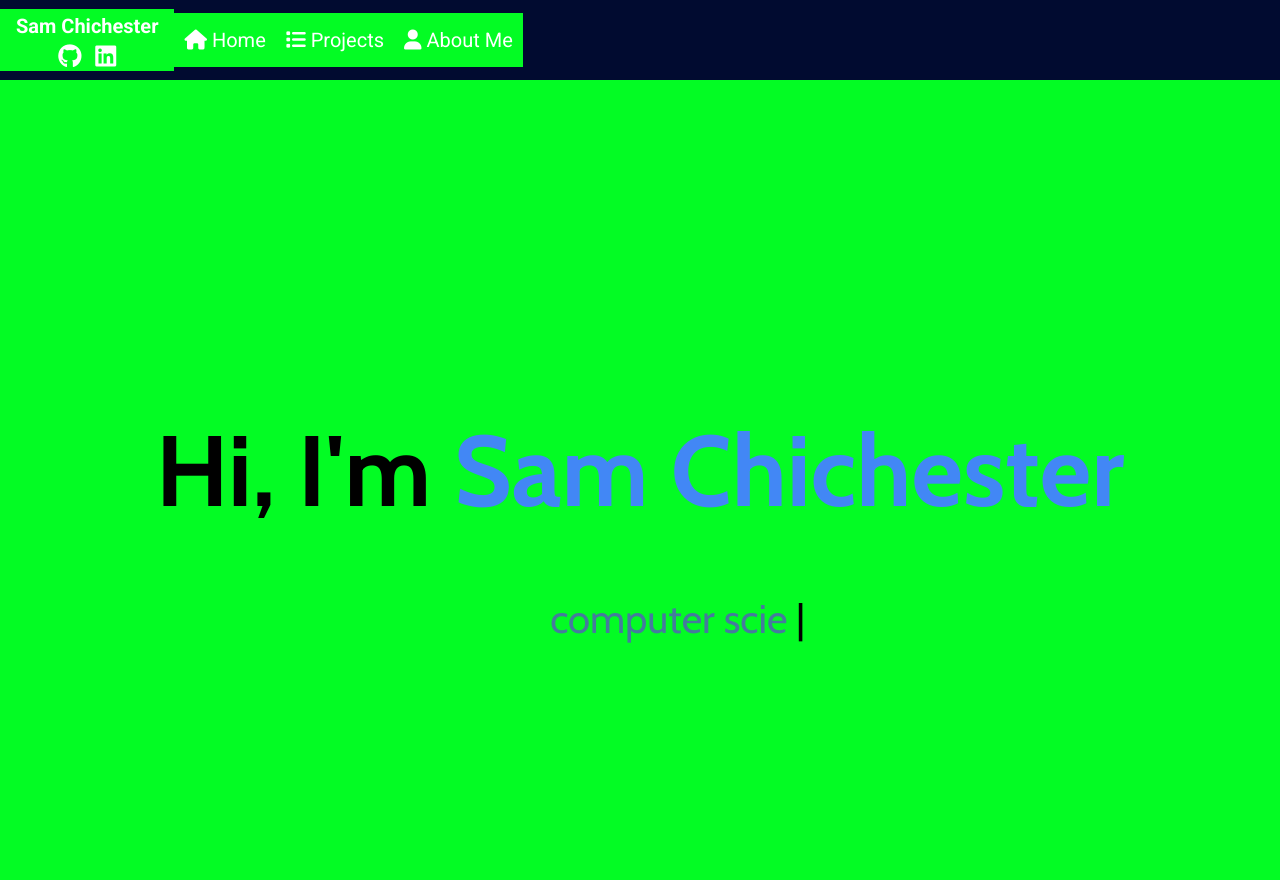
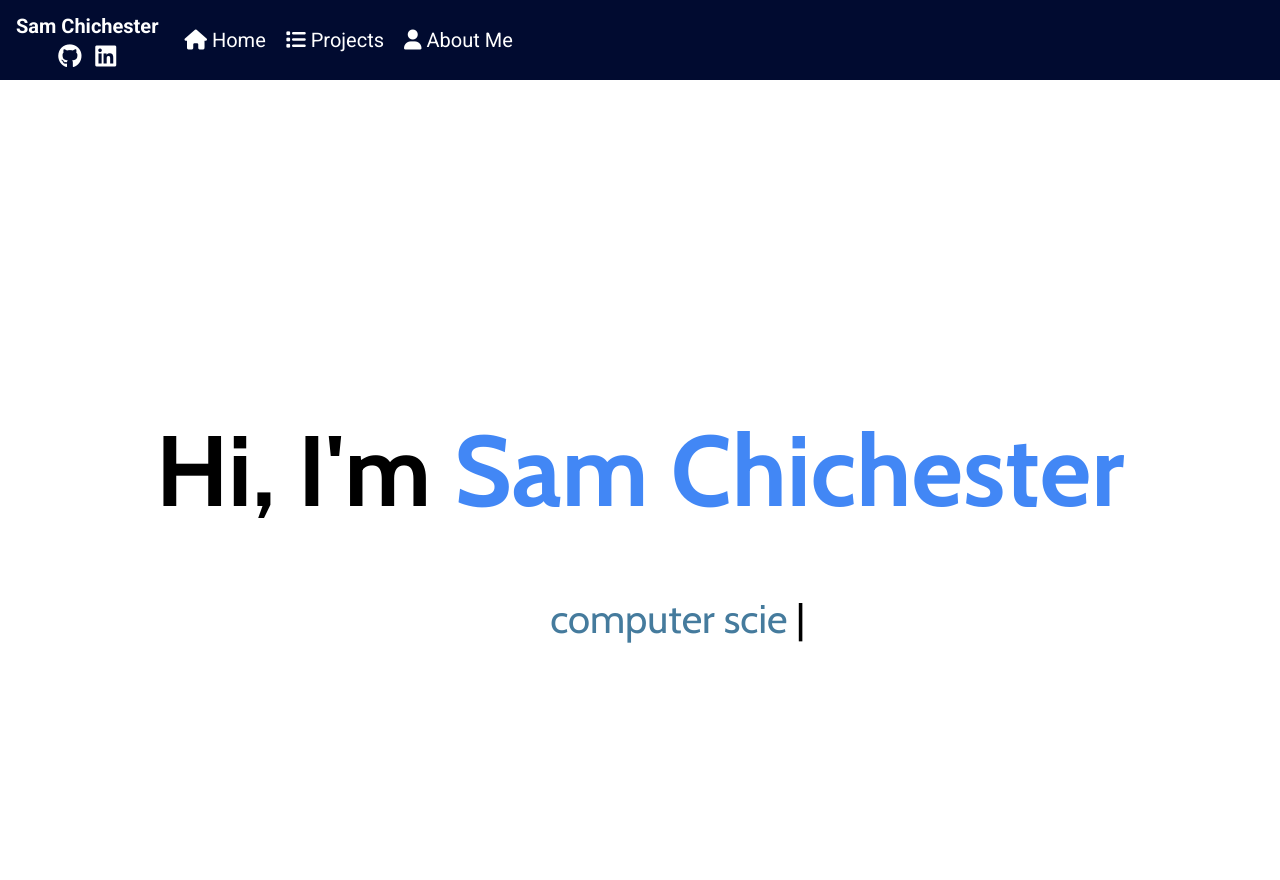
Before and after one commit to SamChichester/Portfolio, a Django app: page / in a window 1280 px wide. Run offline with Django 4.2, Linux system fonts and the light colour scheme.

Commit message:
Post color test

```diff
--- a/app/static/css/styles.css
+++ b/app/static/css/styles.css
@@ -4,7 +4,6 @@
     margin: 0;
     padding: 0;
     box-sizing: border-box;
-    background-color: #03fc24;
 }
 
 body {
```
